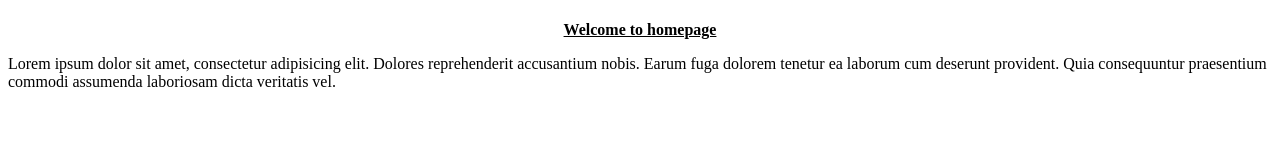
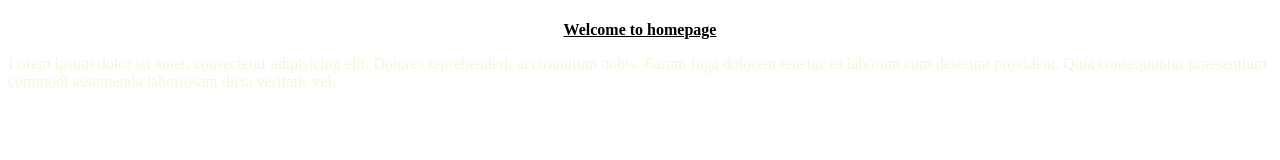
Before and after one commit to sayalikohad/sandwich, a plain HTML site: page index.html in a window 1280 px wide. Drawn offline with Linux system fonts and the light colour scheme.

Commit message:
add style

```diff
--- a/index.html
+++ b/index.html
@@ -4,6 +4,11 @@
     <meta charset="UTF-8">
     <meta name="viewport" content="width=device-width, initial-scale=1.0">
     <title>Sandwich</title>
+    <style>
+        p{
+            color: beige;
+        }
+    </style>
 </head>
 <body>
     <h1></h1><center><b><u>Welcome to homepage</u></b></center></h1>
```
